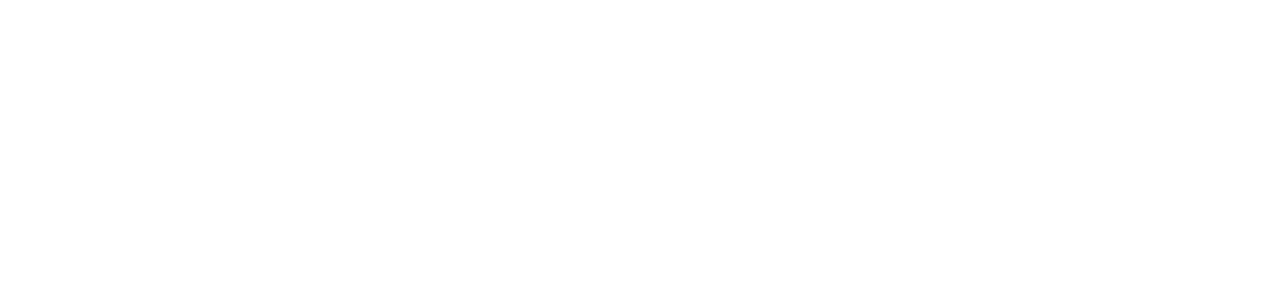
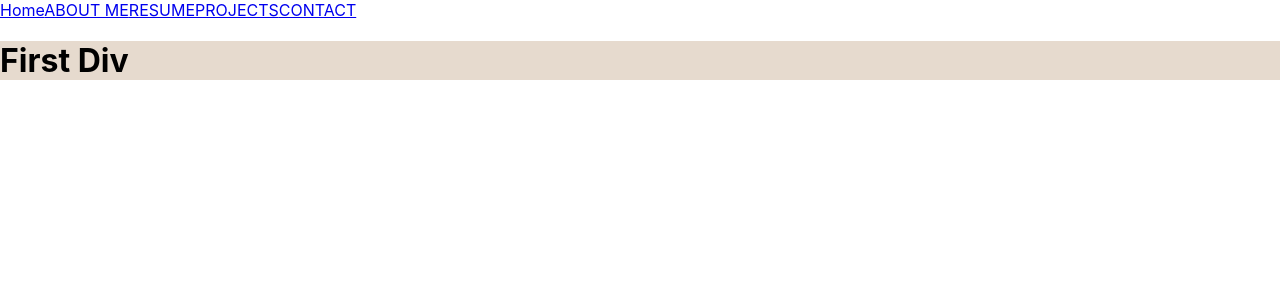
Before and after one commit to jokale/mock-portfolio, a React (Create React App) app: page / in a window 1280 px wide. Shown: the top 300 px of the page. Built offline with nearby package versions, Linux system fonts and the light colour scheme.

Commit message:
add routing for navbar

```diff
--- a/src/Components/Home.js
+++ b/src/Components/Home.js
@@ -1,8 +1,16 @@
 import React from 'react';
+import styled from 'styled-components'
+
+const FirstDiv = styled.div `
+background-color: #E6DACE;
+position: relative;
+left: 0px;
+`
 
 function Home() {
     return (
       <div className="Home">
+        <FirstDiv> <h1>First Div</h1></FirstDiv>
       </div>
     );
   }
--- /dev/null
+++ b/src/Components/Navbar.js
@@ -0,0 +1,28 @@
+import React from 'react';
+import { NavLink } from 'react-router-dom';
+
+
+function Navbar() {
+    return (
+      <div className="Navbar">
+          <NavLink to="/"
+          exact
+          >Home</NavLink>
+          <NavLink to="/about-me"
+          exact
+          >ABOUT ME</NavLink>
+          <NavLink to="/resume"
+          exact
+          >RESUME</NavLink>
+          <NavLink to="/projects"
+          exact
+          >PROJECTS</NavLink>
+          <NavLink to="/contact"
+          exact
+          >CONTACT</NavLink>
+
+      </div>
+    );
+  }
+
+  export default Navbar;
--- a/src/index.js
+++ b/src/index.js
@@ -2,16 +2,26 @@
 import ReactDOM from 'react-dom';
 import './index.css';
 import App from './App';
-import reportWebVitals from './reportWebVitals';
+import { BrowserRouter as Router, Route } from 'react-router-dom';
+import Navbar from './Components/Navbar';
+import Home from './Components/Home';
+import About from './Components/About';
+import Project from './Components/Project';
+import Resume from './Components/Resume';
+
 
 ReactDOM.render(
-  <React.StrictMode>
+  <Router>
     <App />
-  </React.StrictMode>,
+    <Navbar/>
+    <Route exact path="/" component={Home} />
+    <Route exact path="/about" component={About} />
+    <Route exact path="/work" component={Project} />
+    <Route exact path="/work" component={Resume} />
+  </Router>,
   document.getElementById('root')
 );
 
 // If you want to start measuring performance in your app, pass a function
 // to log results (for example: reportWebVitals(console.log))
 // or send to an analytics endpoint. Learn more: https://bit.ly/CRA-vitals
-reportWebVitals();
```
